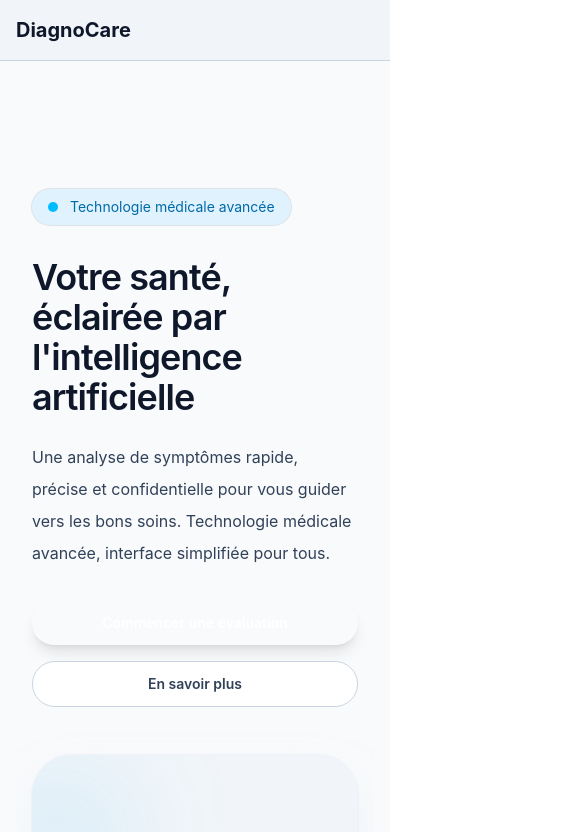
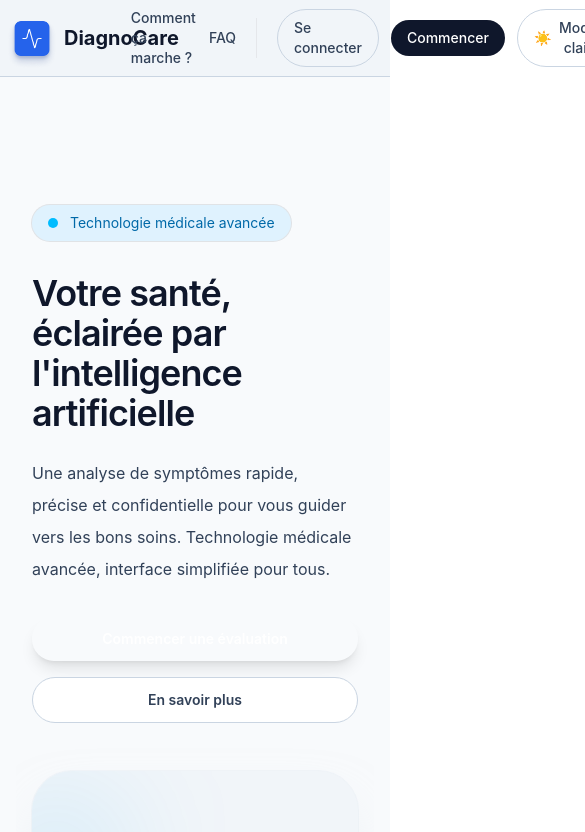
Before and after one commit to ousseynoukone/diagnocare-react-front, a React (Vite) app: page / in a window 390 px wide. Shown: the top 832 px of the page, 585 px wide, since content can reach past the window. Built offline with nearby package versions, Linux system fonts and the light colour scheme.

Commit message:
feat: enhance NavBar with additional navigation links and logo, update layout for better responsiveness

```diff
--- a/src/components/public-components/NavBar.tsx
+++ b/src/components/public-components/NavBar.tsx
@@ -1,14 +1,42 @@
+import logo from '../../assets/logo-blue.png';
+import ToggleDarkMode from '../toggle-dark-mode/ToggleDarkMode';
+
 export default function NavBar() {
   return (
-    <nav className="bg-slate-100 dark:bg-slate-900 border-b border-slate-300 dark:border-slate-700 ">
-      <div className="mx-auto max-w-7xl px-4 py-4 sm:px-6 lg:px-8 flex items-center justify-between">
-        <a href="/" className="text-xl font-bold text-slate-900 dark:text-slate-100">
-          DiagnoCare
+    <nav className="bg-slate-100 dark:bg-slate-900 border-b border-slate-300 dark:border-slate-700 sticky top-0 z-50">
+      <div className="mx-auto max-w-7xl px-2 py-2 sm:px-6 lg:px-8 flex items-center justify-between">
+        <a href="/" className="flex items-center gap-2 text-slate-900 dark:text-slate-100">
+          <img src={logo} alt="DiagnoCare Logo" className="h-12 w-auto translate-y-1.5" />
+          <span className="text-xl font-bold">DiagnoCare</span>
         </a>
-        <div className="flex items-center gap-4">
-          {/* Future navigation links can be added here */}
+
+
+        <div className="flex items-center gap-3">
+          <a href="/services" className="text-sm font-medium text-slate-700 hover:text-slate-900 dark:text-slate-300 dark:hover:text-white">
+            Comment ça marche ?
+          </a>
+          <a href="/contact" className="text-sm font-medium text-slate-700 hover:text-slate-900 dark:text-slate-300 dark:hover:text-white">
+            FAQ
+          </a>
+
+          <div className='h-10 w-0.5 bg-gray-200 mx-2 '>
+
+          </div>
+          <a
+            href="/login"
+            className="rounded-full border border-slate-300 px-4 py-2 text-sm font-medium text-slate-700 hover:bg-slate-100 dark:border-slate-700 dark:text-slate-200 dark:hover:bg-slate-800"
+          >
+            Se connecter
+          </a>
+          <a
+            href="/signup"
+            className="rounded-full bg-slate-900 px-4 py-2 text-sm font-medium text-white hover:bg-slate-700 dark:bg-slate-100 dark:text-slate-900 dark:hover:bg-slate-200"
+          >
+            Commencer
+          </a>
+          <ToggleDarkMode />
         </div>
       </div>
     </nav>
-  )
+  );
 }
--- a/src/layouts/PublicLayout.tsx
+++ b/src/layouts/PublicLayout.tsx
@@ -1,6 +1,5 @@
 import { Outlet } from 'react-router-dom'
 import Footer from '../components/footer/Footer'
-import ToggleDarkMode from '../components/toggle-dark-mode/ToggleDarkMode'
 import NavBar from '../components/public-components/NavBar'
 
 
```
